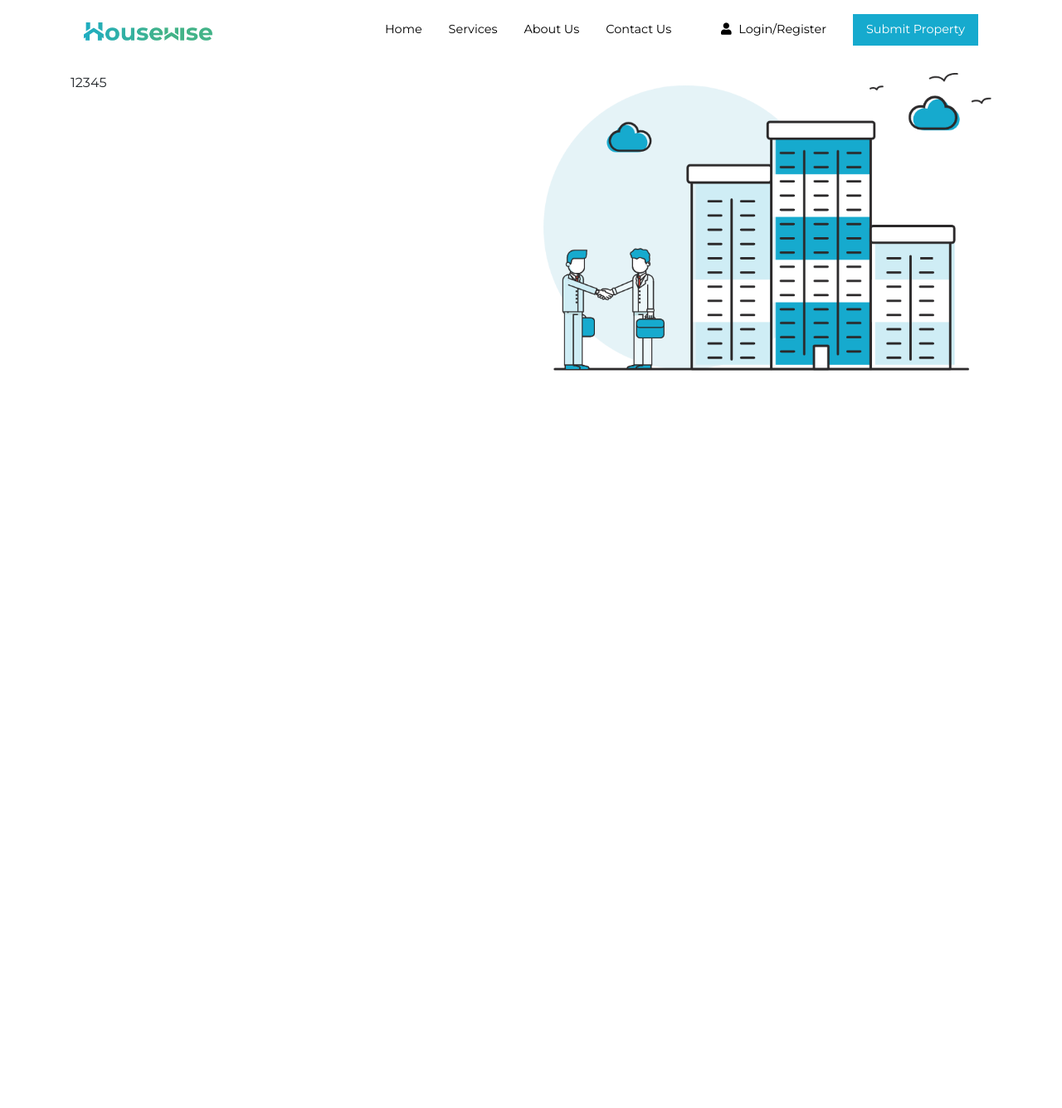
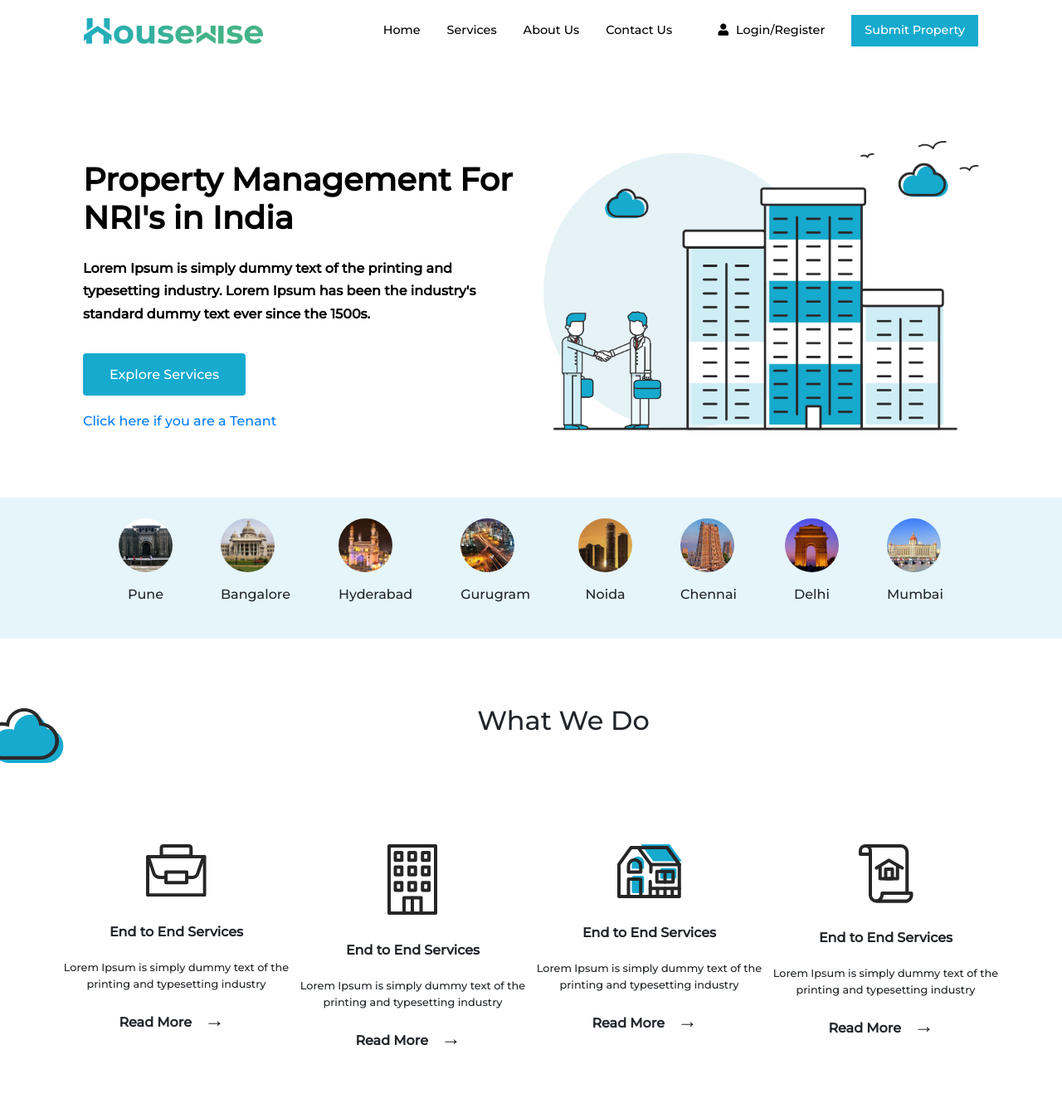
Before and after one commit to gauravverma1989/test, a plain HTML site: page index.html in a window 1280 px wide. Shown: the part 60-1396 px from the top of the page at 83% size. Before the commit the page ends 800 px from the top, so only its background shows below. Drawn offline with Linux system fonts and the light colour scheme.

Commit message:
about work section

```diff
--- a/css/style.css
+++ b/css/style.css
@@ -4,7 +4,7 @@
 
 body {margin:0px; padding:0px; font-family: 'Montserrat', sans-serif; }
 
-header {height:100vh;}
+/* header {height:100vh;} */
 .top-bar-cover {background-color:#19ACC9;}
 .top-bar {padding: 10px 15px;}
 .top-bar i {font-size:1rem; color:white; }
@@ -21,10 +21,26 @@ header {height:100vh;}
 }
 
 nav {box-shadow: unset !important; }
-.navbar-brand img {width:50%;}
+.navbar-brand img {width:70%;}
 .navbar-expand-lg .navbar-nav .nav-link {color: black; font-size:0.9rem; padding-left:1.5rem;}
 
-.banner {min-height:76vh;}
+.banner {padding:5rem 0rem 0rem 0rem; color:black;}
+.banner .banner-content {margin-top:1.5rem;}
+.banner .banner-content h1 {font-weight: bold; font-size:2.4rem;}
+.banner .banner-content p {font-weight: bold; margin-top:1.5rem;margin-bottom:3rem; line-height:1.7rem;}
 .banner .banner-image img {max-width:100%;}
+.locations-cover {width:100%; background-color:#E5F5FA;padding: 25px 0px; margin: 5rem 0rem}
+.locations p {text-align: center; padding: 15px 0px 0px 0px;}
+.locations {display:flex; display:-webkit-flex; justify-content:space-evenly;}
+.locations img {max-width:100%;}
 /* .banner .banner-image {background-image: url(img/assets/assets/banner-img.png)} */
 /*----------------------------------------------------------------------------------------------------------*/
+
+/*-----------------------------------------what we do -------------------*/
+
+.what_we_do .heading h2{text-align:center; margin-bottom:5rem;}
+.what_we_do .heading img {float:left;}
+.what_we_do_content {text-align: center;padding:50px 0px;}
+.what_we_do_content img {margin-bottom: 2rem;}
+.what_we_do_content h3 {font-size:1rem;margin-bottom:1.5rem;font-weight:bold;}
+.what_we_do_content p {font-size:0.8rem;}
--- a/index.html
+++ b/index.html
@@ -17,7 +17,10 @@
   <link rel="stylesheet" href="css/mdb.min.css">
   <!-- Your custom styles (optional) -->
   <link rel="stylesheet" href="css/style.css">
-  <link href="https://fonts.googleapis.com/css2?family=Montserrat&display=swap" rel="stylesheet">
+  <!-- <link href="https://fonts.googleapis.com/css2?family=Montserrat&display=swap" rel="stylesheet"> -->
+  <!-- <link href="https://fonts.googleapis.com/css2?family=Montserrat:wght@700&display=swap" rel="stylesheet"> -->
+  <!-- <link href="https://fonts.googleapis.com/css2?family=Montserrat:wght@600&display=swap" rel="stylesheet"> -->
+  <link href="https://fonts.googleapis.com/css2?family=Montserrat:wght@500&display=swap" rel="stylesheet">
 </head>
 <body>
 
@@ -25,13 +28,13 @@
 
 
 
-  <div class="header">
+  <header class="header">
     <div class="container-fluid top-bar-cover">
       <div class="container">
         <div class="top-bar">
           <div class="row">
             <div class="col-sm-6 top-bar-social">
-              <i class="fab fa-linkedin"></i>
+              <i class="fab fa-linkedin" style="margin-left:5px;"></i>
               <i class="fab fa-facebook-f" style="margin-left:20px;"></i>
             </div>
             <div class=" col-sm-6 top-bar-contact">
@@ -45,7 +48,7 @@
     <div class="container">
   <!--Navbar -->
   <nav class="mb-4 mt-4 navbar navbar-expand-lg ">
-    <a class="navbar-brand font-bold" href="#"><img src="img/assets/assets/logo.png"></a>
+    <a class="navbar-brand font-bold" href="#"><img src="img/assets/assets/logo.png" alt="image"></a>
     <button class="navbar-toggler" type="button" data-toggle="collapse" data-target="#navbarSupportedContent-4" aria-controls="navbarSupportedContent-4" aria-expanded="false" aria-label="Toggle navigation">
         <span class="navbar-toggler-icon"></span>
     </button>
@@ -84,15 +87,72 @@
 
 <div class="banner">
   <div class="container">
-    <div class="row">
-      <div class="col-sm-6 banner-content">12345</div>
+    <div class="row" style="padding: 0px 15px;">
+      <div class="col-sm-6 banner-content">
+        <h1>Property Management For NRI's in India</h1>
+        <p>Lorem Ipsum is simply dummy text of the printing and typesetting industry. Lorem Ipsum has been the industry's standard dummy text ever since the 1500s.</p>
+        <a style=" background-color:#16AACE; color:white;padding:1rem 2rem; border-radius:4px;">Explore Services</a>
+        <a href="#" style="display:block;margin-top:2rem;">Click here if you are a Tenant</a>
+      </div>
       <div class="col-sm-6 banner-image">
-        <img src="img/assets/assets/banner-img.png">
+        <img src="img/assets/assets/banner-img.png" alt="image">
       </div>
     </div>
   </div>
 </div>
+
+<div class="locations-cover">
+<div class="container">
+  <div class="locations">
+    <div><img src="img/assets/assets/pune.png" alt="image"><p>Pune</p></div>
+    <div><img src="img/assets/assets/bangalore.png" alt="image"><p>Bangalore</p></div>
+    <div><img src="img/assets/assets/hyderabad.png" alt="image"><p>Hyderabad</p></div>
+    <div><img src="img/assets/assets/gurugram.png" alt="image"><p>Gurugram</p></div>
+    <div><img src="img/assets/assets/noida.png" alt="image"><p>Noida</p></div>
+    <div><img src="img/assets/assets/chennai.png" alt="image"><p>Chennai</p></div>
+    <div><img src="img/assets/assets/delhi.png" alt="image"><p>Delhi</p></div>
+    <div><img src="img/assets/assets/mumbai.png" alt="image"><p>Mumbai</p></div>
+  </div>
 </div>
+</div>
+</header>
+
+<!---------------------------------what we do--------------------------------------------->
+
+  <div class="what_we_do">
+    <div class="heading">
+      <img src="img/assets/assets/element-7.png" alt="image">
+      <h2>What We Do</h2>
+      </div>
+    <div class="container">
+    <div class="row">
+      <div class="col-sm-12 col-md-6 col-lg-3 what_we_do_content">
+        <img src="img/assets/assets/icon-1.png" alt="image"> <br>
+        <h3>End to End Services</h3>
+        <p>Lorem Ipsum is simply dummy text of the printing and typesetting industry</p>
+        <p style="font-weight:bold;font-size:1rem;">Read More <span style="font-size: 1.5rem; padding: 0rem 0.7rem;">&#8594;</span></p>
+      </div>
+      <div class="col-sm-12 col-md-6 col-lg-3  what_we_do_content">
+        <img src="img/assets/assets/icon-2.png" alt="image"> <br>
+        <h3>End to End Services</h3>
+        <p>Lorem Ipsum is simply dummy text of the printing and typesetting industry</p>
+        <p style="font-weight:bold;font-size:1rem;">Read More <span style="font-size: 1.5rem; padding: 0rem 0.7rem;">&#8594;</span></p>
+      </div>
+      <div class="col-sm-12 col-md-6 col-lg-3  what_we_do_content">
+        <img src="img/assets/assets/icon-3.png" alt="image"> <br>
+        <h3>End to End Services</h3>
+        <p>Lorem Ipsum is simply dummy text of the printing and typesetting industry</p>
+        <p style="font-weight:bold;font-size:1rem;">Read More <span style="font-size: 1.5rem; padding: 0rem 0.7rem;">&#8594;</span></p>
+      </div>
+      <div class="col-sm-12 col-md-6 col-lg-3  what_we_do_content">
+        <img src="img/assets/assets/icon-4.png" alt="image"> <br>
+        <h3>End to End Services</h3>
+        <p>Lorem Ipsum is simply dummy text of the printing and typesetting industry</p>
+        <p style="font-weight:bold;font-size:1rem;">Read More <span style="font-size: 1.5rem; padding: 0rem 0.7rem;">&#8594;</span></p>
+      </div>
+    </div>
+    </div>
+  </div>
 
   <!-- End your project here-->
 
```
